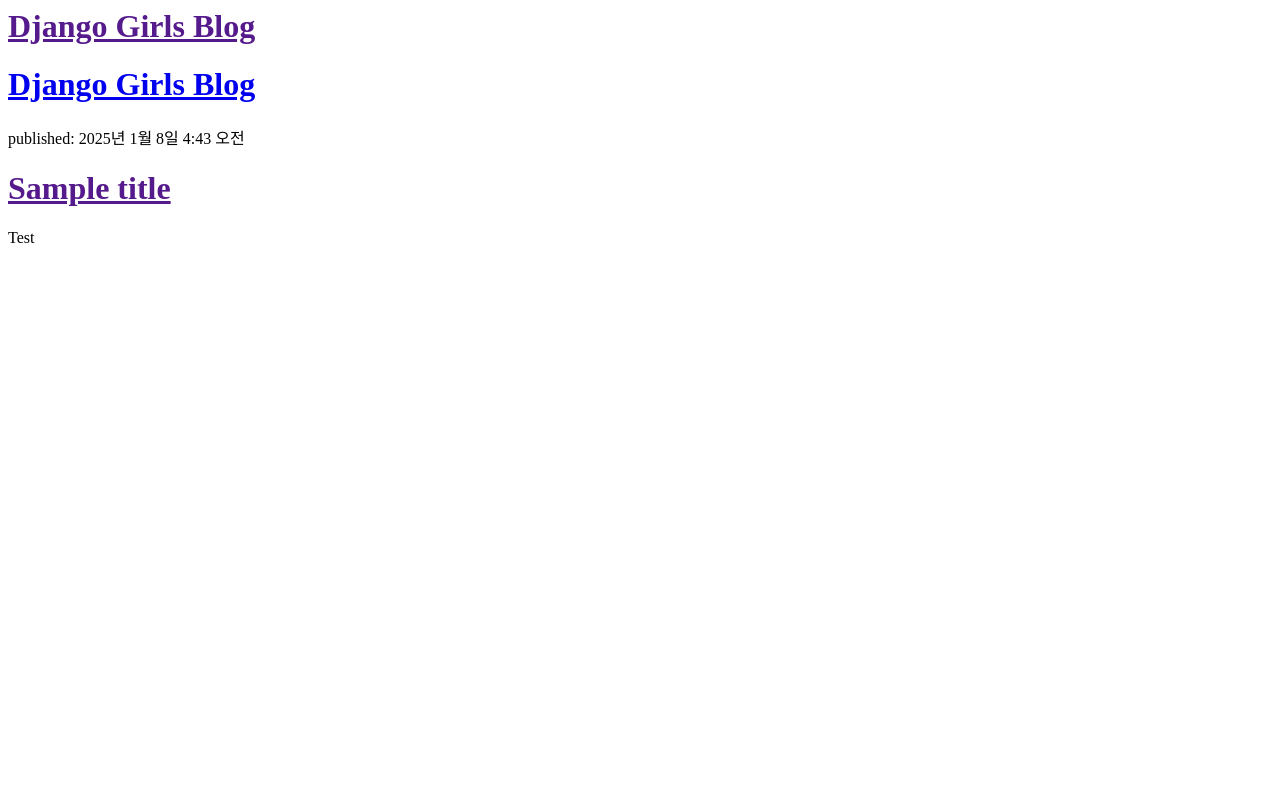
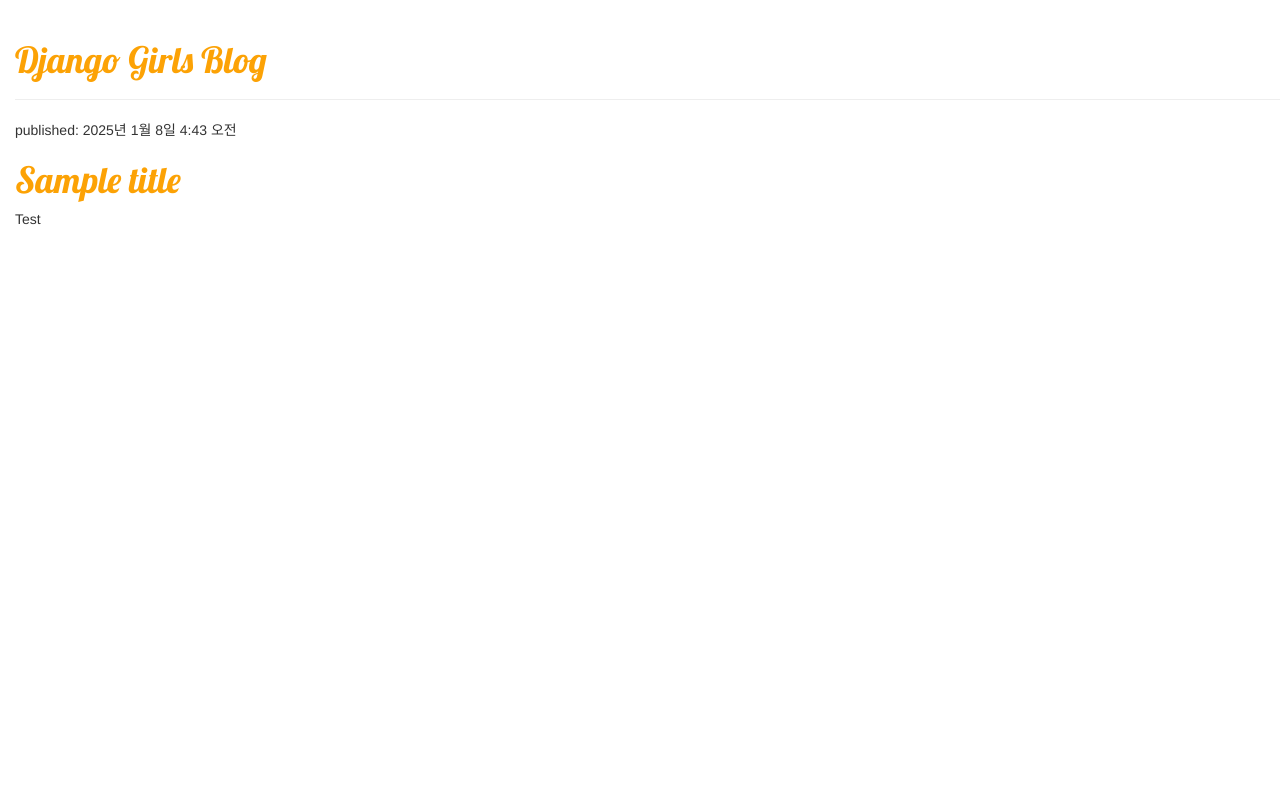
Before and after one commit to Pirogramming-22/Park-Sooyeon, a Django app: page / in a window 1280 px wide. Run offline with Django 5.2, Linux system fonts and the light colour scheme; data comes from the database, SQL or seed files in the repository; some libraries are stand-ins or nearby versions.

Commit message:
CSS-예쁘게 만들기

```diff
--- /dev/null
+++ b/djangoGirls/blog/static/css/blog.css
@@ -0,0 +1,8 @@
+h1 a {
+    color: #FCA205;
+    font-family: 'Lobster';
+}
+
+body {
+    padding-left: 15px;
+}
--- a/djangoGirls/blog/templates/blog/post_list.html
+++ b/djangoGirls/blog/templates/blog/post_list.html
@@ -1,22 +1,31 @@
+{% load static %}
 <html>
     <head>
         <title>Django Girls blog</title>
+        <link rel="stylesheet" href="//maxcdn.bootstrapcdn.com/bootstrap/3.2.0/css/bootstrap.min.css">
+        <link rel="stylesheet" href="//maxcdn.bootstrapcdn.com/bootstrap/3.2.0/css/bootstrap-theme.min.css">
+        <link rel="stylesheet" href="{% static 'css/blog.css' %}">
+        <link href="//fonts.googleapis.com/css?family=Lobster&subset=latin,latin-ext" rel="stylesheet" type="text/css">
     </head>
     <body>
-        <div>
-            <h1><a href="">Django Girls Blog</a></h1>
-        </div>
-        <div>
+        <div class="page-header">
             <h1><a href="/">Django Girls Blog</a></h1>
         </div>
 
-        {% for post in posts %}
-            <div>
-                <p>published: {{ post.published_date }}</p>
-                <h1><a href="">{{ post.title }}</a></h1>
-                <p>{{ post.text|linebreaksbr }}</p>
+        <div class="row">
+            <div class="col-md-8">
+                {% for post in posts %}
+                    <div class="post">
+                        <div class="date">
+                            <p>published: {{ post.published_date }}</p>
+                        </div>
+                        <h1><a href="">{{ post.title }}</a></h1>
+                        <p>{{ post.text|linebreaksbr }}</p>
+                    </div>
+                {% endfor %}
             </div>
-        {% endfor %}
+        </div>
+    </div>
 
     </body>
 </html>
```
